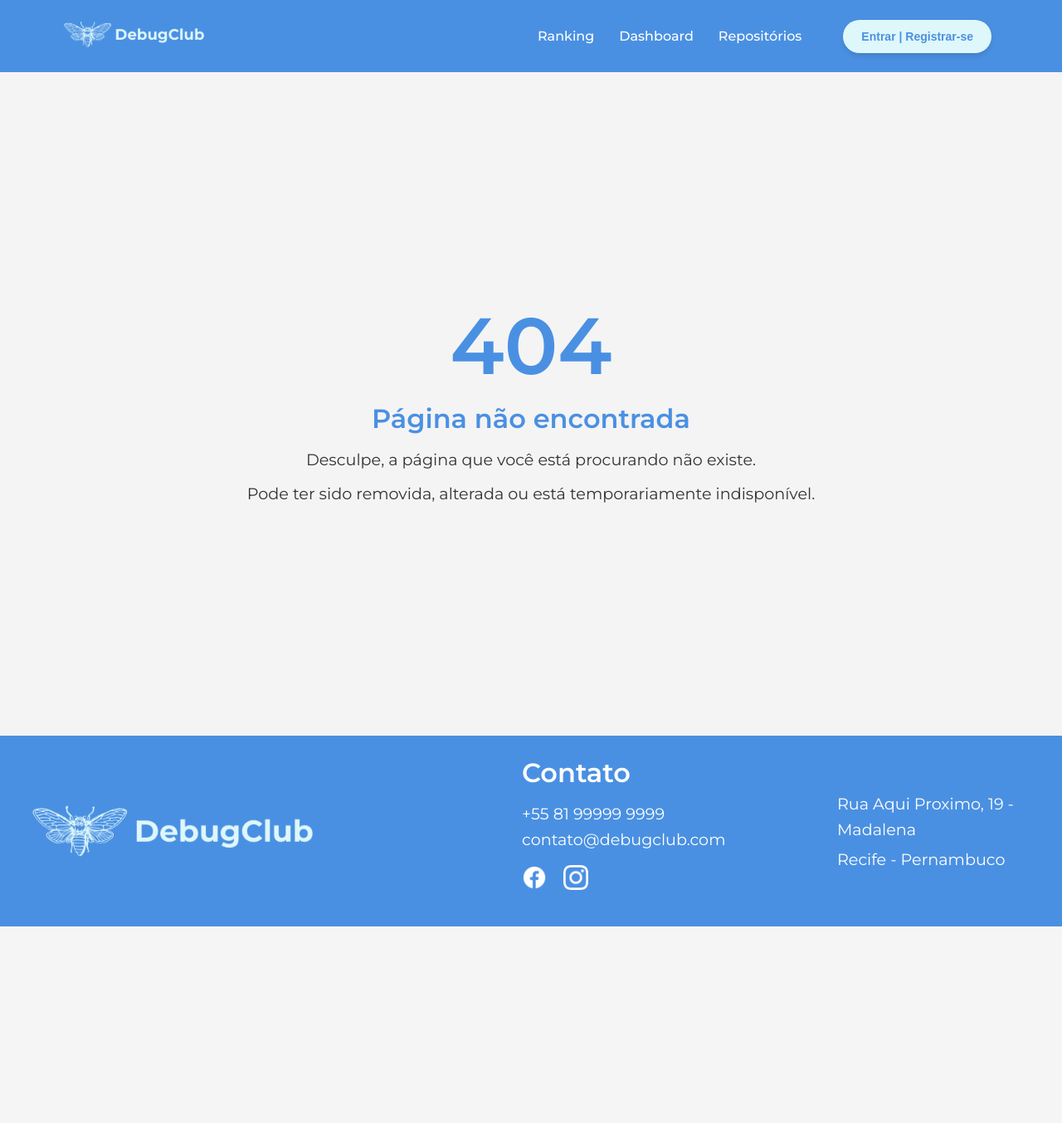
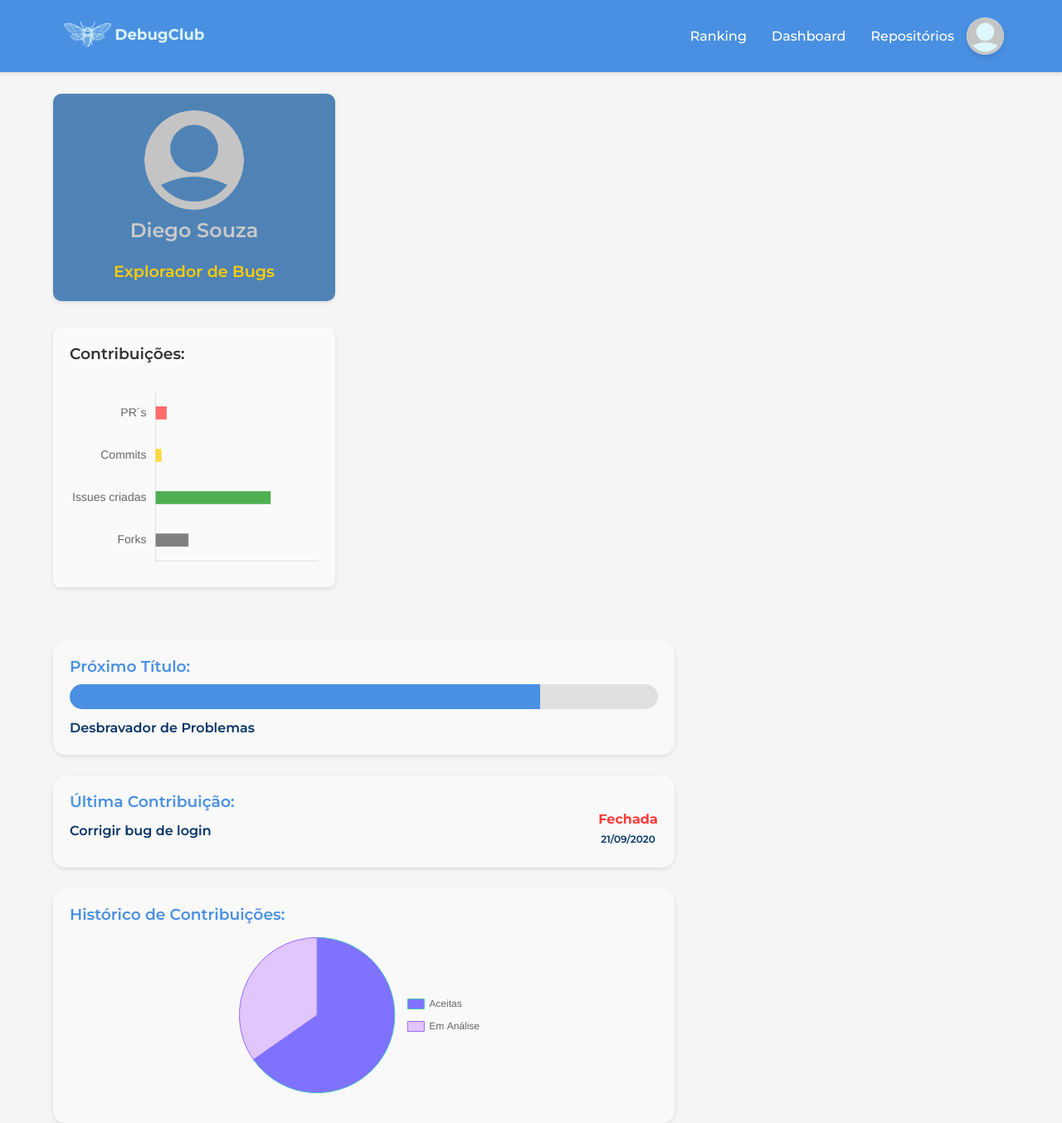
Before and after one commit to VyNas07/Debug-Club, a React (Create React App) app: page /dashboard in a window 1280 px wide. Shown: the whole page at 83% size. Before the commit the page ends 1117 px from the top, so only its background shows below. Built offline with nearby package versions, Linux system fonts and the light colour scheme.

Commit message:
tela de dashboard

```diff
--- a/package.json
+++ b/package.json
@@ -6,9 +6,11 @@
     "@testing-library/jest-dom": "^5.17.0",
     "@testing-library/react": "^13.4.0",
     "@testing-library/user-event": "^13.5.0",
+    "chart.js": "^4.4.6",
     "dotenv": "^16.4.5",
     "firebase": "^11.0.1",
     "react": "^18.3.1",
+    "react-chartjs-2": "^5.2.0",
     "react-dom": "^18.3.1",
     "react-router-dom": "^6.26.2",
     "react-scripts": "^5.0.1",
--- a/src/App.js
+++ b/src/App.js
@@ -9,6 +9,7 @@ import ErrorPage from './pages/ErrorPage/ErrorPage';
 import ProfileEdit from './pages/ProfileEdit/ProfileEdit';
 import RankingPage from './pages/RankingPage/RankingPage';
 import RepositoriesPage from './pages/RepositoriesPage/RepositoriesPage';
+import Dashboard from './pages/DashboardPage/Dashboard';
 
 function App() {
   return (
@@ -22,6 +23,7 @@ function App() {
         <Route path="/profileedit" element = {<ProfileEdit />} />
         <Route path="/ranking" element = {<RankingPage/>} />
         <Route path="/repositories" element = {<RepositoriesPage />} />
+        <Route path="/dashboard" element = {<Dashboard />} />
       </Routes>
     </Router>
   );
--- /dev/null
+++ b/src/components/ContributionChart/ContributionChart.js
@@ -0,0 +1,69 @@
+import React from 'react';
+import { Pie } from 'react-chartjs-2';
+import {
+    Chart as ChartJS,
+    CategoryScale,
+    LinearScale,
+    ArcElement,
+    Tooltip,
+    Legend,
+} from 'chart.js';
+
+// elementos q são necessários para o gráfico de pizza
+ChartJS.register(
+    CategoryScale,
+    LinearScale,
+    ArcElement,
+    Tooltip,
+    Legend
+);
+
+function ContributionChart() {
+    const data = {
+        labels: ['Aceitas', 'Em Análise'],
+        datasets: [
+            {
+                label: 'Contribuições',
+                data: [96, 51],
+                backgroundColor: [
+                    '#7E72FF',
+                    '#E0C6FD',
+                ],
+                borderColor: [
+                    'rgba(75, 192, 192, 1)',
+                    'rgba(153, 102, 255, 1)',
+                ],
+                borderWidth: 1,
+            },
+        ],
+    };
+
+    const options = {
+        responsive: true,
+        maintainAspectRatio: false,
+        plugins: {
+            legend: {
+                position: 'right',
+                align: 'center',
+                labels: {
+                    boxWidth: 20,
+                    padding: 15,
+                },
+            },
+            title: {
+                display: false,
+            },
+        },
+    };
+
+    return (
+        <div style={{ display: 'flex', flexDirection: 'column', alignItems: 'center', width: '100%' }}>
+
+            <div style={{ width: '300px', height: '220px' }}>
+                <Pie data={data} options={options} />
+            </div>
+        </div>
+    );
+}
+
+export default ContributionChart;
--- /dev/null
+++ b/src/components/ContributionReviewChart/ContributionReviewChart.js
@@ -0,0 +1,86 @@
+import React from 'react';
+import { Bar } from 'react-chartjs-2';
+import {
+    Chart as ChartJS,
+    CategoryScale,
+    LinearScale,
+    BarElement,
+    Title,
+    Tooltip,
+    Legend,
+} from 'chart.js';
+
+// elementos necessários p o gráfico de barras
+ChartJS.register(
+    CategoryScale,
+    LinearScale,
+    BarElement,
+    Title,
+    Tooltip,
+    Legend
+);
+
+function ContributionReviewChart() {
+    const data = {
+        labels: ['PR´s', 'Commits', 'Issues criadas', 'Forks'],
+        datasets: [
+            {
+                label: 'Contribuições',
+                data: [200, 105, 2113, 600],
+                backgroundColor: [
+                    '#FF6B6B',
+                    '#FFD93D',
+                    '#4CAF50',
+                    '#808080',
+                ],
+                barThickness: 15,
+                maxBarThickness: 20,
+                categoryPercentage: 0.5,
+                barPercentage: 0.5,
+            },
+        ],
+    };
+
+    const options = {
+        indexAxis: 'y',
+        responsive: true,
+        maintainAspectRatio: false,
+        plugins: {
+            legend: {
+                display: false,
+            },
+            title: {
+                display: true,
+            },
+        },
+        scales: {
+            x: {
+                beginAtZero: true,
+                grid: {
+                    display: false,
+                },
+                ticks: {
+                    display: false,
+                },
+            },
+            y: {
+                ticks: {
+                    font: {
+                        size: 14,
+                    },
+                },
+                grid: {
+                    display: false,
+                },
+            },
+        },
+    };
+
+    return (
+        <div style={{ width: '100%', maxWidth: '400px', height: '250px', margin: '0 auto' }}>
+            <Bar data={data} options={options} />
+        </div>
+    );
+}
+
+export default ContributionReviewChart;
--- /dev/null
+++ b/src/pages/DashboardPage/Dashboard.css
@@ -0,0 +1,186 @@
+* {
+    margin: 0;
+    padding: 0;
+    box-sizing: border-box;
+    font-family: 'Montserrat', sans-serif;
+}
+
+.container-general {
+    width: 90%;
+    max-width: 1200px;
+    margin: 0 auto;
+    flex-wrap: wrap;
+    gap: 4em;
+    margin-top: 2%;
+    display: flex;
+}
+
+.container-separate {
+    display: flex;
+    flex-direction: column;
+    gap: 2em;
+}
+
+
+.second-container-separate{
+    width: 65%;
+    display: flex;
+    flex-direction: column;
+    gap: 25px;
+}
+
+.profile {
+    flex: 0.8;
+    text-align: center;
+    background-color:#4F83B6;
+    padding: 20px;
+    border-radius: 10px;
+    box-shadow: 0 2px 5px rgba(0, 0, 0, 0.1);
+}
+
+.profile img{
+    width: 120px;
+    height: 120px;
+    border-radius: 50%;
+    object-fit: cover;
+    display: block;
+    margin: 0 auto;
+    margin-bottom: 10px;
+}
+
+.profile h2 {
+    margin-top: 10px;
+    color: rgb(204, 202, 202);
+    font-size: 1.5em;
+}
+
+.role {
+    color: #ffcc00;
+    font-weight: 600;
+    font-size: 1.2em;
+}
+
+.progress {
+    flex: 2;
+    padding: 20px;
+    background-color: #f9f9f9;
+    border-radius: 15px;
+    box-shadow: 0 2px 5px rgba(0, 0, 0, 0.1);
+}
+
+.progress h3 {
+    margin-bottom: 10px;
+    color: #4A90E2;
+}
+
+.progress p{
+    color: #003366;
+    font-weight: 600;
+}
+
+.progress-bar {
+    background-color: #e0e0e0;
+    border-radius: 15px;
+    position: relative;
+    height: 30px;
+    width: 100%;
+    margin-bottom: 10px;
+}
+
+.progress-fill {
+    background-color: #4a90e2;
+    height: 100%;
+    border-radius: 15px 0 0 15px;
+    position: absolute;
+}
+
+.last-contribution {
+    flex: 2;
+    padding: 20px;
+    background-color: #f9f9f9;
+    border-radius: 15px;
+    box-shadow: 0 2px 5px rgba(0, 0, 0, 0.1);
+}
+
+.last-contribution h3{
+    color: #4A90E2;
+}
+
+.last-contribution p{
+    color: #003366;
+    font-weight: 600;
+}
+
+.last-contribution .contribution-detail {
+    display: flex;
+    justify-content: space-between;
+    align-items: center;
+}
+
+.contribution-detail p {
+    margin: 5px 0;
+}
+
+.status {
+    color: #ff3b3b;
+}
+
+.status-date{
+    display: flex;
+    flex-direction: column;
+    align-items: center;
+}
+
+.reviews {
+    flex: 1;
+    padding: 20px;
+    background-color: #fafafa;
+    border-radius: 8px;
+    box-shadow: 0 2px 5px rgba(0, 0, 0, 0.1);
+}
+
+.reviews .review-summary {
+    display: flex;
+    justify-content: space-around;
+    margin-top: 10px;
+}
+
+.review {
+    text-align: center;
+    font-weight: bold;
+}
+
+.negative {
+    color: #ff4d4d;
+}
+
+.neutral {
+    color: #ffd700;
+}
+
+.positive {
+    color: #4caf50;
+}
+
+.contributions {
+    flex: 3;
+    padding: 20px;
+    background-color: #f6f6f6;
+    border-radius: 8px;
+    box-shadow: 0 2px 5px rgba(0, 0, 0, 0.1);
+}
+
+.contributions {
+    flex: 2 1;
+    padding: 20px;
+    background-color: #f9f9f9;
+    border-radius: 15px;
+}
+
+.contributions h3{
+    color: #4A90E2;
+}
+
+.contributions h4{
+    color: #003366;
+}
--- a/src/pages/DashboardPage/Dashboard.js
+++ b/src/pages/DashboardPage/Dashboard.js
@@ -1,2 +1,61 @@
-/*A página principal onde o usuário pode ver um resumo de suas pontuações.
-Pode exibir uma lista de cartões de pontuação.*/
+import React from 'react';
+import './Dashboard.css';
+import Header2 from '../../components/Header2/Header2';
+import ProfileIcon from '../../assets/IMG-ProfilePage/profileimg.png';
+import ContributionChart from '../../components/ContributionChart/ContributionChart';
+import ContributionReviewChart from '../../components/ContributionReviewChart/ContributionReviewChart';
+
+function Dashboard() {
+    return (
+        <div className="header-content">
+            <Header2 />
+            <div className="container-general">
+                <div className="container-separate">
+                    <div className="profile">
+
+                            <img src={ProfileIcon} alt="Foto do Perfil" />
+
+                        <h2>Diego Souza</h2>
+                        <p className="role">Explorador de Bugs</p>
+                    </div>
+
+                    <div className="reviews">
+                        <h3>Contribuições:</h3>
+                        <ContributionReviewChart />
+                    </div>
+                </div>
+
+                <div className="second-container-separate">
+                    <div className="progress">
+                        <h3>Próximo Título:</h3>
+                        <div className="progress-bar">
+                            <div className="progress-fill" style={{ width: '80%' }}></div>
+
+                        </div>
+                        <p>Desbravador de Problemas</p>
+                    </div>
+
+                    <div className="last-contribution">
+                        <h3>Última Contribuição:</h3>
+                        <div className="contribution-detail">
+                            <p>Corrigir bug de login</p>
+                            <div className="status-date">
+                            <span className="status">Fechada</span>
+                            <p className="date">21/09/2020</p>
+                        </div>
+                        </div>
+                    </div>
+
+                    <div className="contributions">
+                        <div className="chart">
+                        <h3>Histórico de Contribuições:</h3>
+                            <ContributionChart />
+                        </div>
+                    </div>
+                </div>
+            </div>
+        </div>
+    );
+}
+
+export default Dashboard;
--- a/src/pages/ProfilePage/ProfilePage.css
+++ b/src/pages/ProfilePage/ProfilePage.css
@@ -38,11 +38,12 @@ body {
 .perfilname {
   margin-bottom: 3px;
   font-size: 1.5em;
+  color: rgb(204, 202, 202);
 }
 
 .profession {
   margin-bottom: 25px;
-  font-size: 1.1rem;
+  font-size: 1rem;
   color: #D9D9D9;
   white-space: nowrap;
 }
```
Also changed, not shown: 1 other file (tests, documents, lock files or other folders).
